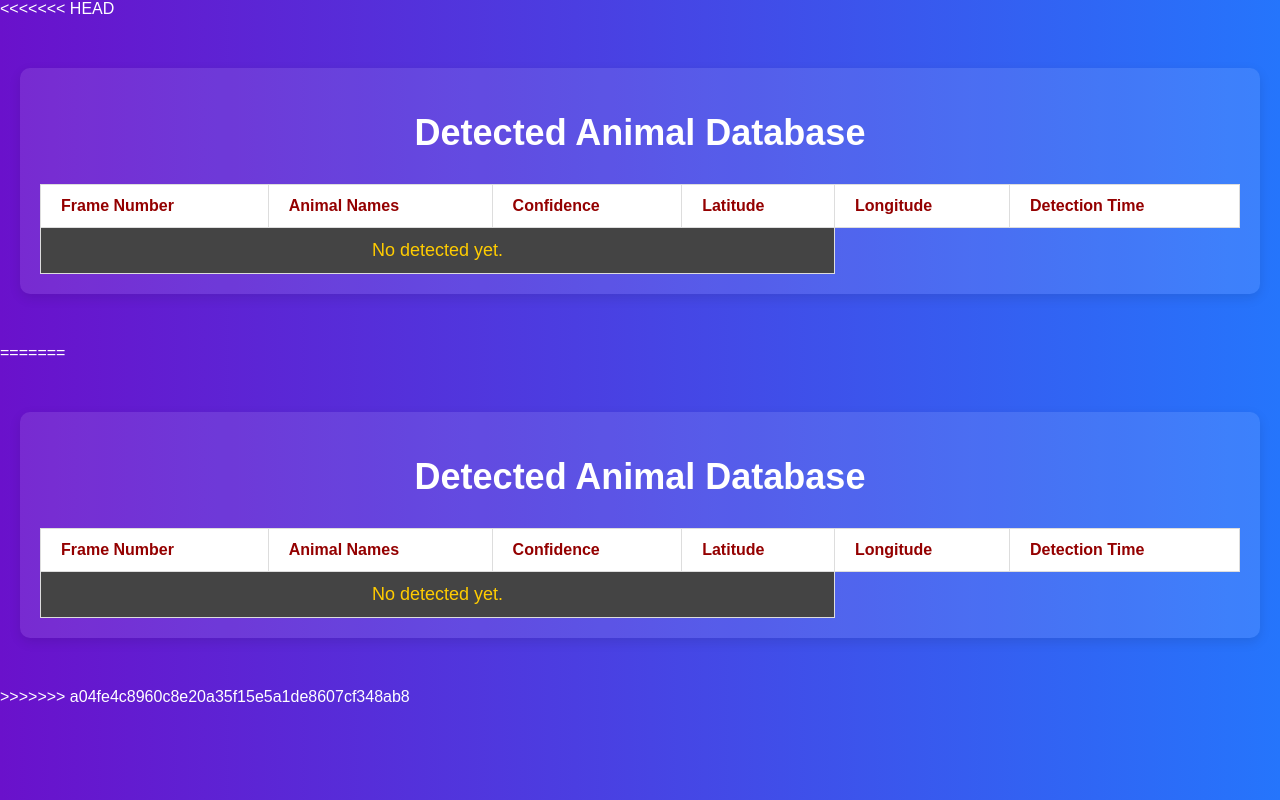
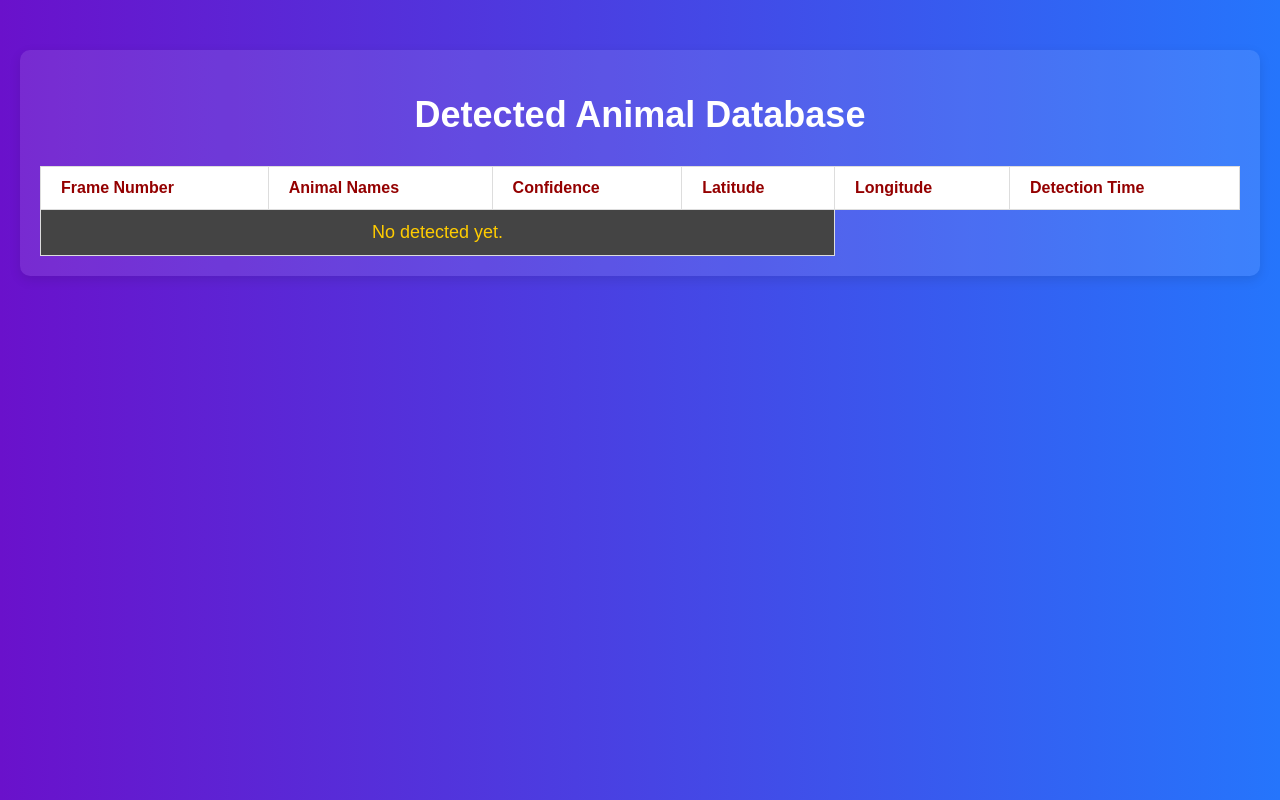
Before and after one commit to sasidhar1845/ipl-score-prediction, a Django app: template templates/10_Per_Database.html in a window 1280 px wide. Run offline with Django 4.2, Linux system fonts and the light colour scheme; the template is opened without the code that fills it, so the values that code supplies are empty.

Commit message:
removed merge conflict from 10_Per_Database.html

```diff
--- a/templates/10_Per_Database.html
+++ b/templates/10_Per_Database.html
@@ -1,4 +1,3 @@
-<<<<<<< HEAD
 <!DOCTYPE html>
 <html lang="en">
 <head>
@@ -130,136 +129,3 @@ tr:hover {
     </div>
 </body>
 </html>
-=======
-<!DOCTYPE html>
-<html lang="en">
-<head>
-    <meta charset="UTF-8">
-    <meta name="viewport" content="width=device-width, initial-scale=1.0">
-    <title>Detected </title>
-    <style>
- /* General body and font styles */
-body {
-    font-family: 'Arial', sans-serif;
-    background: linear-gradient(to right, #6a11cb, #2575fc);
-    margin: 0;
-    padding: 0;
-    color: #fff;
-}
-
-/* Container styling */
-.container {
-    max-width: 1200px;
-    margin: 50px auto;
-    padding: 20px;
-    background: rgba(255, 255, 255, 0.1);  /* Transparent white background */
-    border-radius: 10px;
-    box-shadow: 0 4px 12px rgba(0, 0, 0, 0.1);
-}
-
-/* Title styling */
-h1 {
-    font-size: 36px;
-    color: #fff;
-    text-align: center;
-    margin-bottom: 30px;
-}
-
-/* Table styling */
-table {
-    width: 100%;
-    border-collapse: collapse;
-    margin-top: 20px;
-}
-
-th, td {
-    padding: 12px 20px;
-    text-align: left;
-    border: 1px solid #ddd;
-    font-size: 16px;
-}
-
-th {
-    background-color: #ffffff;
-    color: #940000;
-}
-
-td {
-    background-color: #ffffff;
-    color: rgb(0, 0, 0);
-}
-
-tr:nth-child(even) td {
-    background-color: #e0fffc;
-}
-
-/* Empty row styling */
-tr td[colspan="4"] {
-    text-align: center;
-    font-size: 18px;
-    color: #ffcc00;
-    background-color: #444;
-}
-
-/* Hover effect for rows */
-tr:hover {
-    background-color: #555;
-}
-
-/* Responsive design for smaller screens */
-@media only screen and (max-width: 768px) {
-    h1 {
-        font-size: 28px;
-    }
-
-    table, th, td {
-        font-size: 14px;
-    }
-
-    th, td {
-        padding: 10px;
-    }
-
-    .container {
-        padding: 15px;
-    }
-}
-
-    </style>
-</head>
-<body>
-    <div class="container">
-        <h1>Detected Animal Database</h1>
-        <table>
-            <thead>
-                <tr>
-                    <th>Frame Number</th>
-                    <th>Animal Names</th>
-                    <th>Confidence</th>
-                    <th>Latitude</th>
-                    <th>Longitude</th>
-                    <th>Detection Time</th>
-                </tr>
-            </thead>
-            <tbody>
-                {% for model in models %}
-                <tr>
-                    <td>{{ model.frame_number }}</td>
-                    <td>{{ model.class_name }}</td>
-                    <td>{{ model.confidence }}</td>
-                    <td>{{ model.latitude }}</td>
-                    <td>{{ model.longitude }}</td>
-
-                    <td>{{ model.timestamp  }}</td>
-                </tr>
-                {% empty %}
-                <tr>
-                    <td colspan="4">No detected yet.</td>
-                </tr>
-                {% endfor %}
-            </tbody>
-        </table>
-    </div>
-</body>
-</html>
->>>>>>> a04fe4c8960c8e20a35f15e5a1de8607cf348ab8
```
